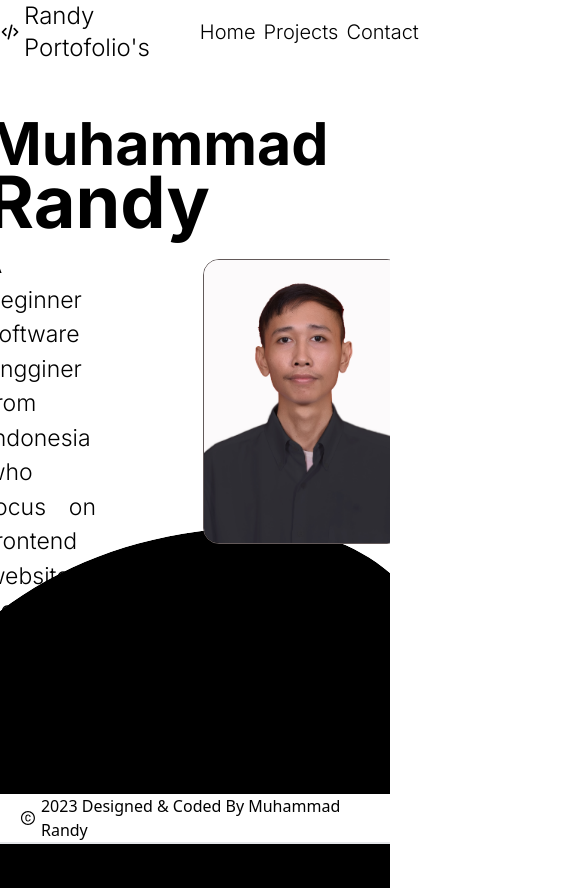
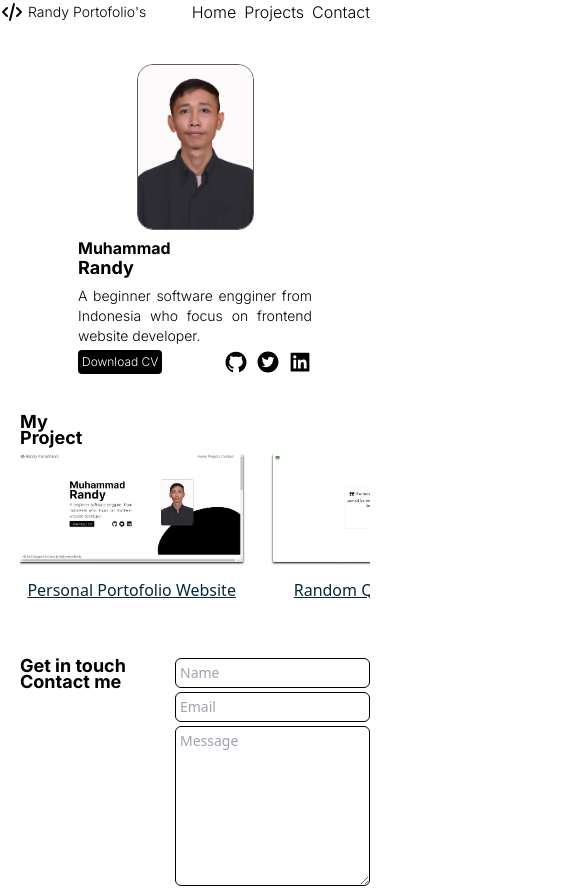
Before and after one commit to MuhRandy/portofolio-website, a React (Vite) app: page / in a window 390 px wide. Shown: the top 888 px of the page, 585 px wide, since content can reach past the window. Built offline with nearby package versions, Linux system fonts and the light colour scheme; a web font is replaced by a local one.

Commit message:
add responsive

```diff
--- /dev/null
+++ b/src/component/AboutButtonIcon.jsx
@@ -0,0 +1,24 @@
+import {
+  AiFillTwitterCircle,
+  AiFillLinkedin,
+  AiFillGithub,
+} from 'react-icons/ai';
+
+const AboutButtonIcon = () => {
+  return (
+    <>
+      <div className="flex items-center justify-between">
+        <button className="bg-black text-white rounded p-1 text-xs">
+          Download CV
+        </button>
+        <div className="flex text-2xl gap-2">
+          <AiFillGithub />
+          <AiFillTwitterCircle />
+          <AiFillLinkedin />
+        </div>
+      </div>
+    </>
+  );
+};
+
+export default AboutButtonIcon;
--- /dev/null
+++ b/src/component/AboutDescription.jsx
@@ -0,0 +1,16 @@
+const AboutDescription = () => {
+  return (
+    <>
+      <div className="flex flex-col leading-3">
+        <span className="text-md font-bold">Muhammad</span>
+        <span className="text-lg font-bold">Randy</span>
+      </div>
+      <div className="text-sm text-justify">
+        A beginner software engginer from Indonesia who focus on frontend
+        website developer.
+      </div>
+    </>
+  );
+};
+
+export default AboutDescription;
--- a/src/component/Card.jsx
+++ b/src/component/Card.jsx
@@ -3,7 +3,7 @@ export default function Card({ img, name, link }) {
     <div>
       <img src={img} alt={name} className="shadow-black shadow-sm" />
       <a href={`https://muhrandy.github.io/${link}`}>
-        <h1 className="text-center text-2xl font-medium text-secondary py-4 underline">
+        <h1 className="text-center text-md font-medium text-secondary py-4 underline">
           {name}
         </h1>
       </a>
--- a/src/component/Footer.jsx
+++ b/src/component/Footer.jsx
@@ -1,9 +1,9 @@
-import { AiOutlineCopyrightCircle } from "react-icons/ai";
+import { AiOutlineCopyrightCircle } from 'react-icons/ai';
 
 export default function Footer() {
   return (
-    <div className="sticky bottom-0 left-0 right-0 border-b-2 bg-white z-20">
-      <div className="gap-[5px] flex justify-start items-center pl-5">
+    <div className="static bottom-0 left-0 right-0 pt-10">
+      <div className="gap-[5px] flex justify-start items-center pl-1 text-xs">
         <AiOutlineCopyrightCircle /> 2023 Designed & Coded By Muhammad Randy
       </div>
     </div>
--- a/src/component/Input.jsx
+++ b/src/component/Input.jsx
@@ -1,9 +1,9 @@
-const Input = ({ type = "text", name, placeholder }) => {
+const Input = ({ type = 'text', name, placeholder }) => {
   return (
     <input
       type={type}
       name={name}
-      className="border-2 rounded-md border-black p-1 text-xl w-[40rem] h-10"
+      className="border rounded-md border-black p-1 text-sm w-[50vw]"
       placeholder={placeholder}
     />
   );
--- a/src/component/Navbar.jsx
+++ b/src/component/Navbar.jsx
@@ -1,29 +1,36 @@
-import { IconCode } from "@tabler/icons";
-import { Link } from "react-scroll";
+import { IconCode } from '@tabler/icons';
+import clsx from 'clsx';
+import { Link } from 'react-scroll';
 
 export default function Navbar() {
   const navs = [
     {
-      name: "Home",
-      link: "About",
+      name: 'Home',
+      link: 'About',
     },
     {
-      name: "Projects",
-      link: "Works",
+      name: 'Projects',
+      link: 'Works',
     },
     {
-      name: "Contact",
-      link: "Contact",
+      name: 'Contact',
+      link: 'Contact',
     },
   ];
   return (
     <nav className="sticky top-0 left-0 right-0 bg-white flex items-center justify-between font-inter z-20">
-      <div className="flex items-center text-2xl gap-1">
-        <IconCode size={"1.875rem"} />
+      <div
+        className={clsx(
+          'text-sm',
+          'flex items-center gap-1',
+          'sm:text-lg sm:font-bold'
+        )}
+      >
+        <IconCode />
         <span>Randy Portofolio's</span>
       </div>
       <div>
-        <ul className="flex gap-2 text-xl px-10">
+        <ul className={clsx('text-md pr-5', 'flex gap-2')}>
           {navs.map((nav, index) => (
             <Link
               to={nav.link}
--- a/src/sections/About.jsx
+++ b/src/sections/About.jsx
@@ -1,44 +1,30 @@
-import profil from "../assets/profil.jpg";
-import blob from "../assets/blob.svg";
-import blob2 from "../assets/blob2.svg";
-import {
-  AiFillTwitterCircle,
-  AiFillLinkedin,
-  AiFillGithub,
-} from "react-icons/ai";
+import profil from '../assets/profil.jpg';
+import blob from '../assets/blob.svg';
+import blob2 from '../assets/blob2.svg';
+import clsx from 'clsx';
+import AboutDescription from '../component/AboutDescription';
+import AboutButtonIcon from '../component/AboutButtonIcon';
 
 export default function About() {
   return (
     <section
       id="About"
-      className="flex items-center justify-center gap-20 h-[80vh] w-[100vw] overflow-clip font-inter"
+      className={clsx(
+        'flex flex-col items-center gap-3',
+        'overflow-clip font-inter',
+        'mx-[20vw]'
+      )}
     >
-      <div className="w-[35%] flex flex-col gap-3">
-        <div className="flex flex-col">
-          <span className="text-[59px] font-bold">Muhammad</span>
-          <span className="text-[72px] font-bold mt-[-40px]">Randy</span>
-        </div>
-        <div className="text-[23px] mt-[-20px] text-justify w-[80%]">
-          A beginner software engginer from Indonesia who focus on frontend
-          website developer.
-        </div>
-        <div className="flex items-center justify-between w-[80%]">
-          <button className="bg-black text-white px-3 rounded py-1 text-xl">
-            Download CV
-          </button>
-          <div className="flex text-4xl gap-2">
-            <AiFillGithub />
-            <AiFillTwitterCircle />
-            <AiFillLinkedin />
-          </div>
-        </div>
-      </div>
       <img
         src={profil}
         alt="Muhammad Randy Profil Photo's"
-        className="w-[200px] border-solid border-[#625959] border-[1px] rounded-2xl z-10"
+        className="border-solid border-[#625959] w-[30vw] border-[1px] rounded-2xl z-10 mt-10"
       />
-      <div className="absolute w-[600px] right-0 bottom-[-325px] z-[0]">
+      <div className="flex flex-col gap-1">
+        <AboutDescription />
+        <AboutButtonIcon />
+      </div>
+      <div className="absolute w-[600px] right-0 bottom-[-325px] z-[0] hidden">
         <img src={blob} alt="blob" />
         <img src={blob2} alt="blob2" />
       </div>
--- a/src/sections/Contact.jsx
+++ b/src/sections/Contact.jsx
@@ -1,38 +1,27 @@
-import {
-  IconBrandGithub,
-  IconBrandGmail,
-  IconBrandTwitter,
-} from "@tabler/icons";
-import {
-  AiFillGithub,
-  AiFillLinkedin,
-  AiFillTwitterCircle,
-  AiOutlineCopyrightCircle,
-} from "react-icons/ai";
-import Input from "../component/Input";
+import Input from '../component/Input';
 
 export default function Contact() {
   return (
-    <section id="Contact" className="flex min-h-[100vh] items-center px-20">
-      <div className="flex justify-between min-w-full mt-18">
-        <h1 className="text-[59px] font-bold text-left flex flex-col font-inter">
+    <section id="Contact" className="mt-10 mx-5">
+      <div className="flex justify-between min-w-full">
+        <h1 className="text-lg leading-4 font-bold text-left flex flex-col font-inter">
           <span>Get in touch</span>
-          <span className="mt-[-30px]">Contact me</span>
+          <span className="">Contact me</span>
         </h1>
         <form
-          className="flex flex-col gap-3 mt-16 pr-10" /* ref={form}  onSubmit={sendEmail}*/
+          className="flex flex-col gap-1" /* ref={form}  onSubmit={sendEmail}*/
         >
-          <Input name={"user_name"} placeholder={"Name"} />
+          <Input name={'user_name'} placeholder={'Name'} />
           <Input type="email" name="user_email" placeholder="Email" />
           <textarea
             name="message"
-            className="border-2 rounded-md border-black p-1 h-40 text-xl"
+            className="border rounded-md border-black p-1 h-40 w-[50vw] text-sm"
             placeholder="Message"
           ></textarea>
           <input
             type="submit"
-            value={"Send"}
-            className="bg-black text-white w-32 rounded-md self-center py-2 text-xl"
+            value={'Send'}
+            className="bg-black text-white rounded-md self-center text-sm py-1 px-4"
           />
           {/* <span>{done && "Thanks for contacting me!"}</span> */}
         </form>
--- a/src/sections/Work.jsx
+++ b/src/sections/Work.jsx
@@ -1,40 +1,40 @@
-import Card from "../component/Card";
-import "swiper/css";
-import { register } from "swiper/element/bundle";
-import personalPortofolioWebsite from "../assets/projects/personal-portofolio-website.jpg";
-import randomQuoteMachine from "../assets/projects/random-quote-machine.jpg";
-import reactMarkdownPreview from "../assets/projects/react-markdown-preview.jpg";
+import Card from '../component/Card';
+import 'swiper/css';
+import { register } from 'swiper/element/bundle';
+import personalPortofolioWebsite from '../assets/projects/personal-portofolio-website.jpg';
+import randomQuoteMachine from '../assets/projects/random-quote-machine.jpg';
+import reactMarkdownPreview from '../assets/projects/react-markdown-preview.jpg';
 
 register();
 
 export default function Work() {
   const projects = [
     {
-      name: "Personal Portofolio Website",
+      name: 'Personal Portofolio Website',
       img: personalPortofolioWebsite,
-      link: "portofolio-website/",
+      link: 'portofolio-website/',
     },
     {
-      name: "Random Quote Machine",
+      name: 'Random Quote Machine',
       img: randomQuoteMachine,
-      link: "random-quote-machine/",
+      link: 'random-quote-machine/',
     },
     {
-      name: "React Markdown Preview",
+      name: 'React Markdown Preview',
       img: reactMarkdownPreview,
-      link: "react-markdown-preview-fcc/",
+      link: 'react-markdown-preview-fcc/',
     },
   ];
   return (
-    <section id="Works">
-      <div className="min-h-screen pt-[44px] mt-18 px-40">
-        <h1 className="text-[59px] font-bold text-left flex flex-col font-inter">
+    <section id="Works" className="mt-10 mx-5">
+      <div className="">
+        <h1 className="text-lg leading-4 font-bold text-left flex flex-col font-inter mb-2">
           <span>My</span>
-          <span className="mt-[-30px]">Project</span>
+          <span className="">Project</span>
         </h1>
         <swiper-container
-          space-between={"30"}
-          slides-per-view={"1.5"}
+          space-between={'30'}
+          slides-per-view={'1.5'}
           grab-cursor={true}
         >
           {projects.map((project, index) => (
```
Also changed, not shown: src/App.jsx (+5 -5 lines).
